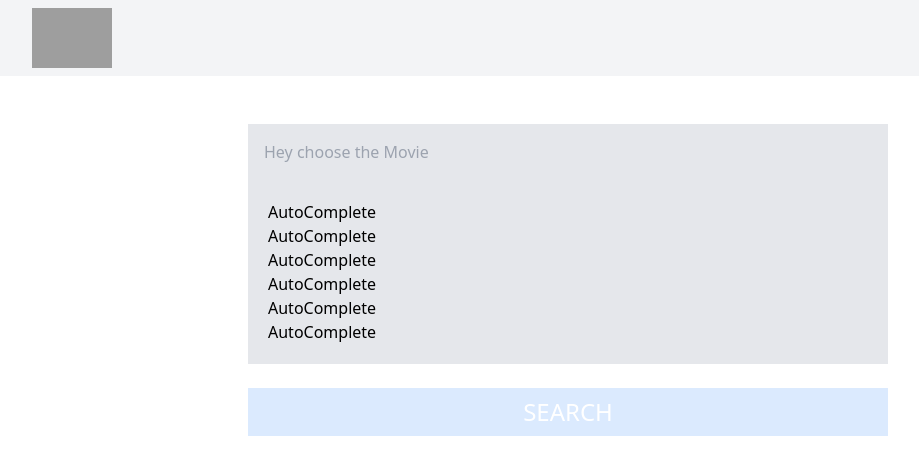
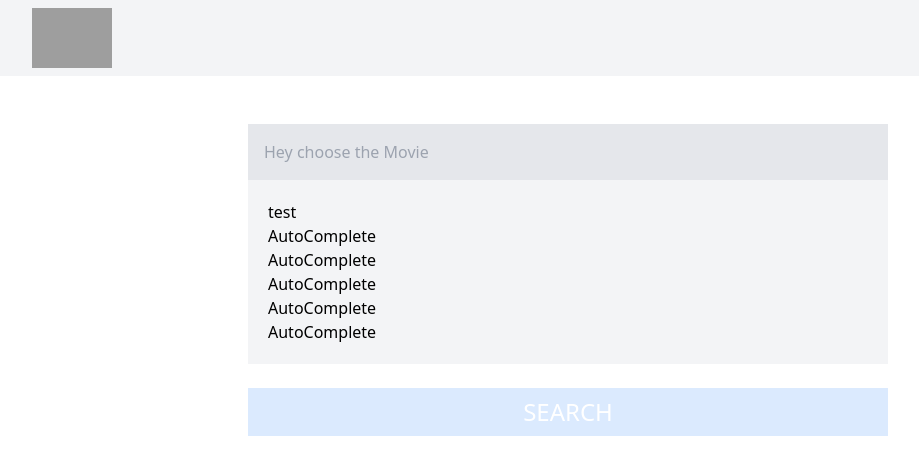
Before and after one commit to arianecrestani/The-Movie-DB, a Vue app: page / in a window 1280 px wide. Shown: the top 474 px of the page, without its empty margins (72-991 px from the left). Built offline with nearby package versions, Linux system fonts and the light colour scheme; no server answers; grey boxes are pictures that could not be loaded.

Commit message:
create store and searchHistory

```diff
--- a/package.json
+++ b/package.json
@@ -3,9 +3,9 @@
   "version": "0.1.0",
   "private": true,
   "scripts": {
-    "server": "vue-cli-service serve",
     "build": "vue-cli-service build",
     "lint": "vue-cli-service lint",
+    "server": "vue-cli-service serve",
     "start": "node server.js"
   },
   "dependencies": {
@@ -21,6 +21,7 @@
   "devDependencies": {
     "@vue/cli-plugin-babel": "~4.5.0",
     "@vue/cli-plugin-eslint": "~4.5.0",
+    "@vue/cli-plugin-vuex": "~4.5.0",
     "@vue/cli-service": "~4.5.0",
     "babel-eslint": "^10.1.0",
     "eslint": "^6.7.2",
--- a/src/App.vue
+++ b/src/App.vue
@@ -10,9 +10,7 @@
           placeholder="Hey choose the Movie"
         />
         <SearchHistory />
-
         <br />
-
         <button
           class="flex justify-center bg-blue-100 w-2/4 p-2 text-2xl text-white uppercase"
           v-on:click="loadMovies"
@@ -60,6 +58,8 @@ export default {
       }
     },
     async loadMovies() {
+      this.$store.dispatch('saveSearch', this.inputValue);
+
       let apiUrl = `https://api.themoviedb.org/3/search/movie?language=en-US&query=${this.inputValue}&page=1&api_key=af4c11d1c7c756c2429ca0c3cf65c08c`;
       try {
         let response = await this.axios.get(apiUrl);
--- a/src/components/SearchHistory.vue
+++ b/src/components/SearchHistory.vue
@@ -1,11 +1,13 @@
 <template>
-  <div class="bg-gray-200 w-2/4 p-5 list-none cursor-default hover:bg-gray-100">
-      <li >AutoComplete</li>
+  <div class="bg-gray-100 w-2/4 p-5 list-none cursor-default">
+    <ul>
+      <li>{{ $store.state.searchHistory[0] }}</li>
       <li>AutoComplete</li>
       <li>AutoComplete</li>
       <li>AutoComplete</li>
       <li>AutoComplete</li>
       <li>AutoComplete</li>
+    </ul>
   </div>
 </template>
 
--- a/src/main.js
+++ b/src/main.js
@@ -1,16 +1,17 @@
 import Vue from 'vue'
 import App from './App.vue'
+import store from './store'
 import "./index.css"
-
-
 
 Vue.config.productionTip = false
 
 import axios from 'axios'
 import VueAxios from 'vue-axios';
 
-Vue.use(VueAxios,axios)
+Vue.use(VueAxios, axios)
+// Vue.use(store)
 
 new Vue({
-  render: h => h(App),
+  store,
+  render: h => h(App)
 }).$mount('#app')
--- /dev/null
+++ b/src/store/index.js
@@ -0,0 +1,21 @@
+import Vue from 'vue'
+import Vuex from 'vuex'
+
+Vue.use(Vuex)
+
+export default new Vuex.Store({
+  state: {
+      searchHistory: [
+          "test"
+      ]
+  },
+  mutations: {
+  },
+  actions: {
+      saveSearch(context, payload) {
+          console.log(payload)
+      }
+  },
+  modules: {
+  }
+})
```
Also changed, not shown: 1 other file (tests, documents, lock files or other folders). Lines whose indentation alone changed are shown as unchanged.
